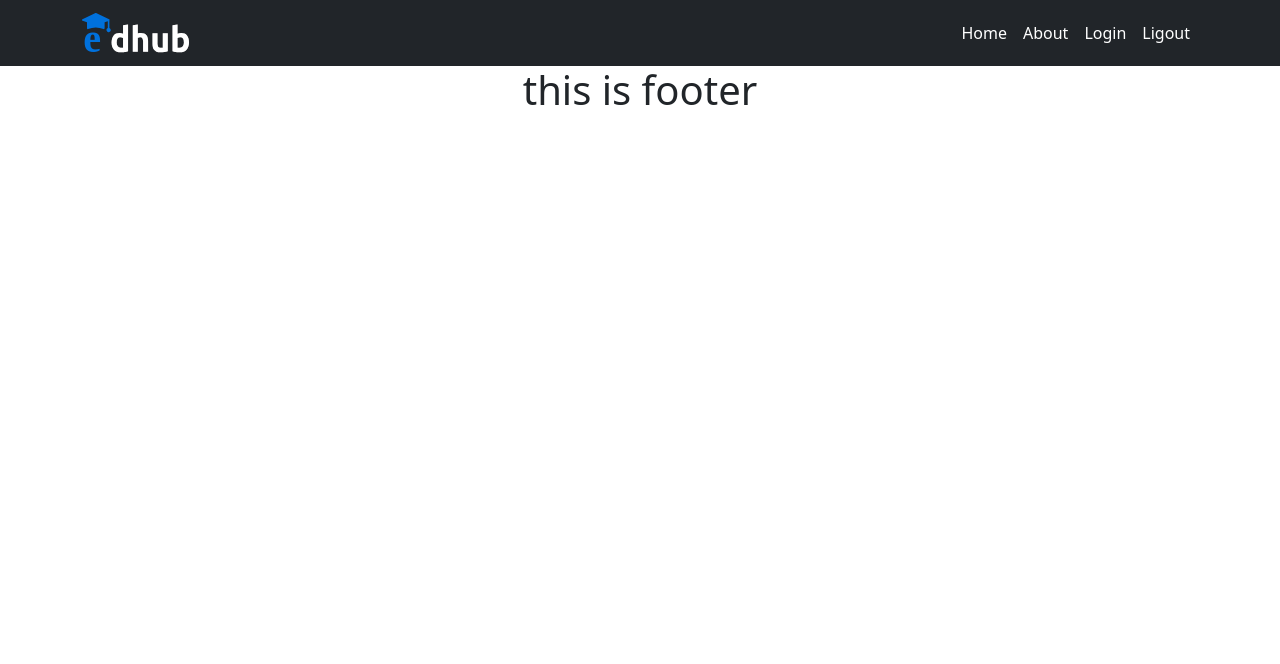
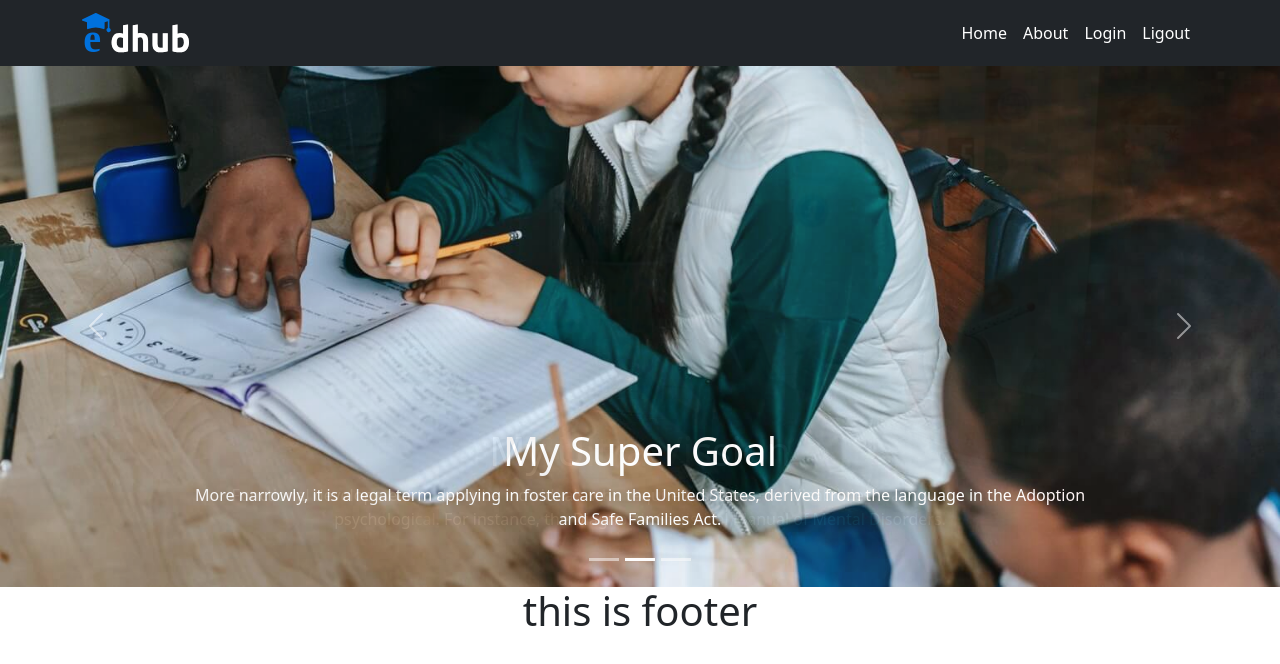
Before and after one commit to nahidpHero/Education-hub, a React (Create React App) app: page / in a window 1280 px wide. Shown: the top 664 px of the page. Built offline with nearby package versions, Linux system fonts and the light colour scheme.

Commit message:
banner added

```diff
--- /dev/null
+++ b/src/components/Pages/Home/Banner/Banner.js
@@ -0,0 +1,56 @@
+import React from 'react';
+import Carousel from 'react-bootstrap/Carousel';
+import img1 from '../../../../images/banner/banner1.jpg'
+import img2 from '../../../../images/banner/banner2.jpg'
+import img3 from '../../../../images/banner/banner3.jpg'
+
+const Banner = () => {
+    return (
+        <div>
+    <Carousel fade>
+      <Carousel.Item>
+        <img
+          className="d-block w-100"
+          src={img1}
+          alt="First slide"
+        />
+        <Carousel.Caption>
+          <h1> My Ultra Vission</h1>
+          <p >Functional development to describe individuals who require assistance for disabilities that may be medical or psychological. For instance, the Diagnostic Statistical Manual of Mental Disorders.</p>
+        </Carousel.Caption>
+      </Carousel.Item>
+      <Carousel.Item>
+        <img
+          className="d-block w-100"
+          src={img2}
+          alt="Second slide"
+        />
+        <Carousel.Caption>
+          <h1>My Super Goal</h1>
+          <p>More narrowly, it is a legal term applying in foster
+           care in the United States, derived from the language
+           in the Adoption and Safe Families Act.</p>
+        </Carousel.Caption>
+      </Carousel.Item>
+      <Carousel.Item>
+        <img
+          className="d-block w-100"
+          src={img3}
+          alt="Third slide"
+        />
+        <Carousel.Caption>
+          <h1>My Extreme Mission</h1>
+          <p>
+          Functional development to describe individuals who require
+          assistance for disabilities that may be medical
+          or psychological. For instance, the Diagnostic Statistical Manual of Mental Disorders.
+          </p>
+        </Carousel.Caption>
+      </Carousel.Item>
+    </Carousel>
+
+        </div>
+    );
+};
+
+export default Banner;
--- /dev/null
+++ b/src/components/Pages/Home/Home/Home.js
@@ -0,0 +1,12 @@
+import React from 'react';
+import Banner from '../Banner/Banner';
+
+const Home = () => {
+    return (
+        <div>
+            <Banner></Banner>
+        </div>
+    );
+};
+
+export default Home;
```
Also changed, not shown: src/Routers/Routs.js (+9 -1 lines).
